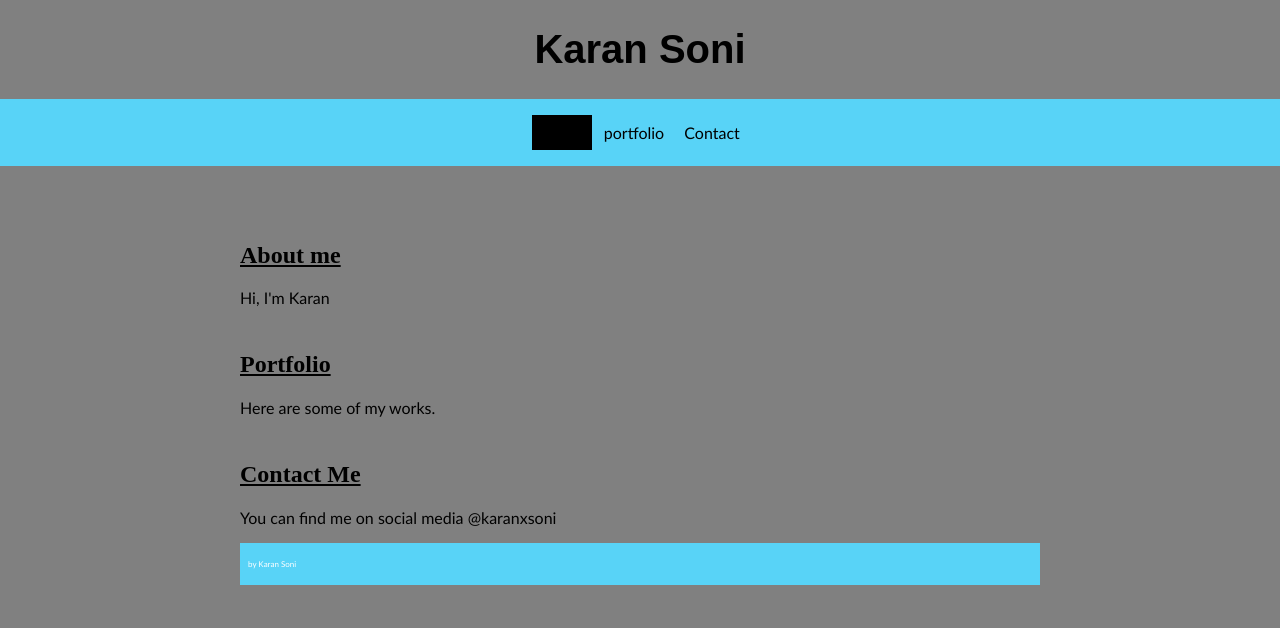
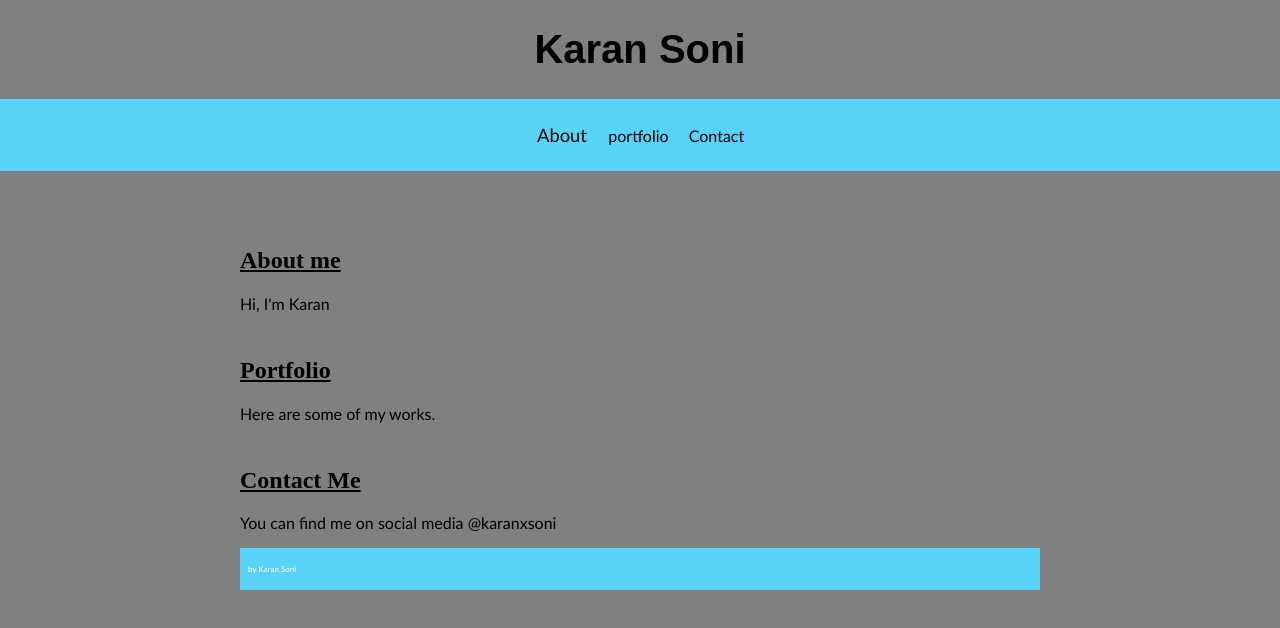
Before and after one commit to karanxsoni/Practical, a plain HTML site: page index.html in a window 1280 px wide. In both pictures the pointer is over the link "About". Drawn offline with Linux system fonts and the light colour scheme.

Commit message:
fixed colour clashes when hover on navigation

```diff
--- a/css/styles.css
+++ b/css/styles.css
@@ -54,7 +54,10 @@ nav a {
 }
 
 nav a:hover {
-  background: black;
+  background: #58D3F7;
+  font-size: 115%;
+
+
 }
 
 
```
